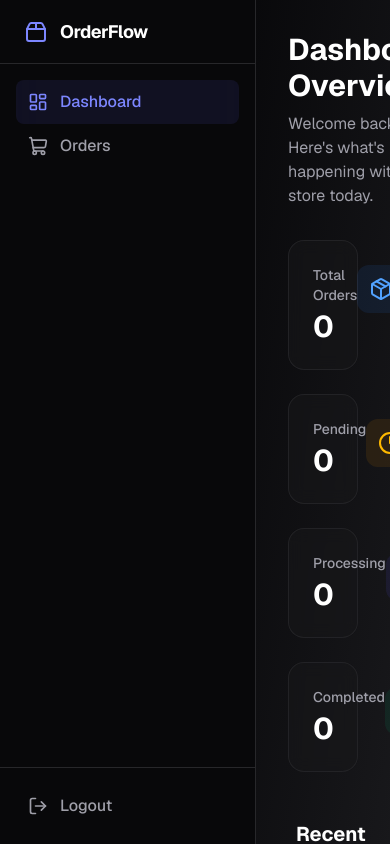
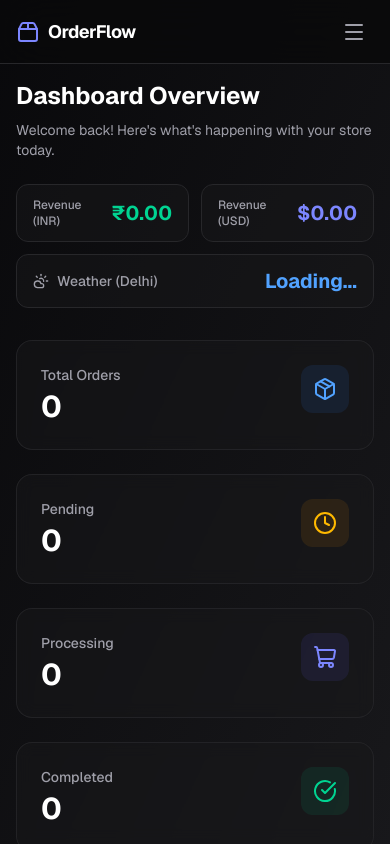
Before and after one commit to shamveelp/OrderTask, a Next.js app in the folder frontend/: page / in a window 390 px wide. Built offline with nearby package versions, Linux system fonts and the light colour scheme; no server answers; sample sign-in values are in the browser's storage.

Commit message:
fix(responsive) - made the ui more responsive

```diff
--- a/frontend/src/app/orders/page.tsx
+++ b/frontend/src/app/orders/page.tsx
@@ -109,8 +109,8 @@ export default function OrdersPage() {
   });
 
   return (
-    <div className="p-8 max-w-7xl mx-auto w-full relative">
-      <div className="flex flex-col sm:flex-row justify-between items-start sm:items-end mb-8 gap-4">
+    <div className="p-4 sm:p-8 max-w-7xl mx-auto w-full relative">
+      <div className="flex flex-col sm:flex-row justify-between items-start sm:items-end mb-6 sm:mb-8 gap-4">
         <div>
           <h1 className="text-3xl font-bold text-white mb-2">Order Management</h1>
           <p className="text-zinc-400">View, create and update all orders.</p>
--- a/frontend/src/app/page.tsx
+++ b/frontend/src/app/page.tsx
@@ -73,26 +73,26 @@ export default function Dashboard() {
   ];
 
   return (
-    <div className="p-8 max-w-7xl mx-auto w-full">
-      <div className="mb-8 flex justify-between items-end">
+    <div className="p-4 sm:p-8 max-w-7xl mx-auto w-full">
+      <div className="mb-8 flex flex-col lg:flex-row justify-between items-start lg:items-end gap-6">
         <div>
-          <h1 className="text-3xl font-bold text-white mb-2">Dashboard Overview</h1>
-          <p className="text-zinc-400">Welcome back! Here's what's happening with your store today.</p>
+          <h1 className="text-2xl sm:text-3xl font-bold text-white mb-2">Dashboard Overview</h1>
+          <p className="text-zinc-400 text-sm sm:text-base">Welcome back! Here's what's happening with your store today.</p>
         </div>
-        <div className="flex gap-4">
-          <div className="bg-zinc-900/50 border border-zinc-800 rounded-xl px-6 py-3 flex items-center gap-4">
-            <span className="text-zinc-400 text-sm font-medium">Revenue (INR)</span>
-            <span className="text-2xl font-bold text-emerald-400">
+        <div className="flex flex-wrap gap-3 sm:gap-4 w-full lg:w-auto">
+          <div className="bg-zinc-900/50 border border-zinc-800 rounded-xl px-4 sm:px-6 py-3 flex-1 lg:flex-none items-center gap-3 sm:gap-4 flex min-w-[140px]">
+            <span className="text-zinc-400 text-xs sm:text-sm font-medium">Revenue (INR)</span>
+            <span className="text-xl sm:text-2xl font-bold text-emerald-400">
               ₹{totalRevenueINR.toFixed(2)}
             </span>
           </div>
-          <div className="bg-zinc-900/50 border border-zinc-800 rounded-xl px-6 py-3 flex items-center gap-4 hidden sm:flex">
-            <span className="text-zinc-400 text-sm font-medium">Revenue (USD)</span>
-            <span className="text-2xl font-bold text-indigo-400">
+          <div className="bg-zinc-900/50 border border-zinc-800 rounded-xl px-4 sm:px-6 py-3 flex-1 lg:flex-none items-center gap-3 sm:gap-4 flex min-w-[140px]">
+            <span className="text-zinc-400 text-xs sm:text-sm font-medium">Revenue (USD)</span>
+            <span className="text-xl sm:text-2xl font-bold text-indigo-400">
               ${totalRevenueUSD.toFixed(2)}
             </span>
           </div>
-          <div className="bg-zinc-900/50 border border-zinc-800 rounded-xl px-6 py-3 flex items-center gap-4 hidden md:flex">
+          <div className="bg-zinc-900/50 border border-zinc-800 rounded-xl px-4 sm:px-6 py-3 w-full sm:w-auto items-center justify-between gap-4 flex md:hidden lg:flex">
             <span className="text-zinc-400 text-sm font-medium flex items-center gap-2">
               <CloudSun className="h-4 w-4" />
               Weather (Delhi)
@@ -130,14 +130,15 @@ export default function Dashboard() {
           {orders.length === 0 ? (
             <div className="p-8 text-center text-zinc-500">No recent orders.</div>
           ) : (
-            <table className="w-full text-left border-collapse">
+            <div className="overflow-x-auto">
+              <table className="w-full text-left border-collapse min-w-[600px]">
                 <thead>
                   <tr className="border-b border-zinc-800 text-sm font-medium text-zinc-400">
-                  <th className="py-4 px-6">Order ID</th>
-                  <th className="py-4 px-6">Customer</th>
-                  <th className="py-4 px-6">Status</th>
-                  <th className="py-4 px-6 text-right">Amount (INR)</th>
-                  <th className="py-4 px-6 text-right">Amount (USD)</th>
+                    <th className="py-4 px-6 whitespace-nowrap">Order ID</th>
+                    <th className="py-4 px-6 whitespace-nowrap">Customer</th>
+                    <th className="py-4 px-6 whitespace-nowrap">Status</th>
+                    <th className="py-4 px-6 text-right whitespace-nowrap">Amount (INR)</th>
+                    <th className="py-4 px-6 text-right whitespace-nowrap">Amount (USD)</th>
                   </tr>
                 </thead>
                 <tbody>
@@ -153,16 +154,17 @@ export default function Dashboard() {
                           {order.status}
                         </span>
                       </td>
-                    <td className="py-4 px-6 text-right text-zinc-300 font-medium">
+                      <td className="py-4 px-6 text-right text-zinc-300 font-medium whitespace-nowrap">
                         ₹{order.amount ? order.amount.toFixed(2) : '0.00'}
                       </td>
-                    <td className="py-4 px-6 text-right text-emerald-400 font-medium">
+                      <td className="py-4 px-6 text-right text-emerald-400 font-medium whitespace-nowrap">
                         ${order.amount_usd ? order.amount_usd.toFixed(2) : '0.00'}
                       </td>
                     </tr>
                   ))}
                 </tbody>
               </table>
+            </div>
           )}
         </div>
       </div>
--- a/frontend/src/components/Layout.tsx
+++ b/frontend/src/components/Layout.tsx
@@ -1,14 +1,15 @@
 "use client";
 
-import React from 'react';
+import React, { useState } from 'react';
 import { useAuth } from './AuthProvider';
-import { LayoutDashboard, ShoppingCart, LogOut, Package2 } from 'lucide-react';
+import { LayoutDashboard, ShoppingCart, LogOut, Package2, Menu, X } from 'lucide-react';
 import Link from 'next/link';
 import { usePathname } from 'next/navigation';
 
 export const Layout = ({ children }: { children: React.ReactNode }) => {
   const { token, logout } = useAuth();
   const pathname = usePathname();
+  const [isMobileMenuOpen, setIsMobileMenuOpen] = useState(false);
 
   if (!token) {
     return <>{children}</>;
@@ -20,9 +21,34 @@ export const Layout = ({ children }: { children: React.ReactNode }) => {
   ];
 
   return (
-    <div className="flex h-screen bg-zinc-950 text-zinc-50 overflow-hidden font-sans">
+    <div className="flex h-screen bg-zinc-950 text-zinc-50 overflow-hidden font-sans relative">
+      {/* Mobile Header */}
+      <div className="md:hidden h-16 border-b border-zinc-800 bg-zinc-950/80 backdrop-blur-xl flex items-center justify-between px-4 absolute top-0 w-full z-40">
+        <div className="flex items-center gap-2 text-indigo-400">
+          <Package2 className="h-6 w-6" />
+          <span className="text-lg font-bold tracking-tight text-white">OrderFlow</span>
+        </div>
+        <button
+          onClick={() => setIsMobileMenuOpen(!isMobileMenuOpen)}
+          className="p-2 text-zinc-400 hover:text-white transition-colors"
+        >
+          {isMobileMenuOpen ? <X className="h-6 w-6" /> : <Menu className="h-6 w-6" />}
+        </button>
+      </div>
+
+      {/* Sidebar Overlay for Mobile */}
+      {isMobileMenuOpen && (
+        <div
+          className="md:hidden fixed inset-0 bg-black/60 z-40 backdrop-blur-sm"
+          onClick={() => setIsMobileMenuOpen(false)}
+        />
+      )}
+
       {/* Sidebar */}
-      <aside className="w-64 border-r border-zinc-800 bg-zinc-950/50 flex flex-col backdrop-blur-xl">
+      <aside className={`
+        fixed md:static inset-y-0 left-0 z-50 w-64 border-r border-zinc-800 bg-zinc-950/95 md:bg-zinc-950/50 flex flex-col backdrop-blur-xl transition-transform duration-300 ease-in-out
+        ${isMobileMenuOpen ? 'translate-x-0' : '-translate-x-full md:translate-x-0'}
+      `}>
         <div className="h-16 flex items-center px-6 border-b border-zinc-800 gap-3 text-indigo-400">
           <Package2 className="h-6 w-6" />
           <span className="text-lg font-bold tracking-tight text-white">OrderFlow</span>
@@ -32,7 +58,7 @@ export const Layout = ({ children }: { children: React.ReactNode }) => {
           {navItems.map((item) => {
             const isActive = pathname === item.href;
             return (
-              <Link key={item.href} href={item.href}>
+              <Link key={item.href} href={item.href} onClick={() => setIsMobileMenuOpen(false)}>
                 <span className={`flex items-center gap-3 px-3 py-2.5 rounded-lg transition-all duration-200 cursor-pointer ${
                   isActive ? 'bg-indigo-500/10 text-indigo-400' : 'text-zinc-400 hover:bg-zinc-800/50 hover:text-zinc-100'
                 }`}>
@@ -56,7 +82,7 @@ export const Layout = ({ children }: { children: React.ReactNode }) => {
       </aside>
 
       {/* Main Content */}
-      <main className="flex-1 flex flex-col min-w-0 overflow-y-auto bg-gradient-to-br from-zinc-950 to-zinc-900">
+      <main className="flex-1 flex flex-col min-w-0 overflow-y-auto bg-gradient-to-br from-zinc-950 to-zinc-900 pt-16 md:pt-0">
         {children}
       </main>
     </div>
```
Lines whose indentation alone changed are shown as unchanged.
